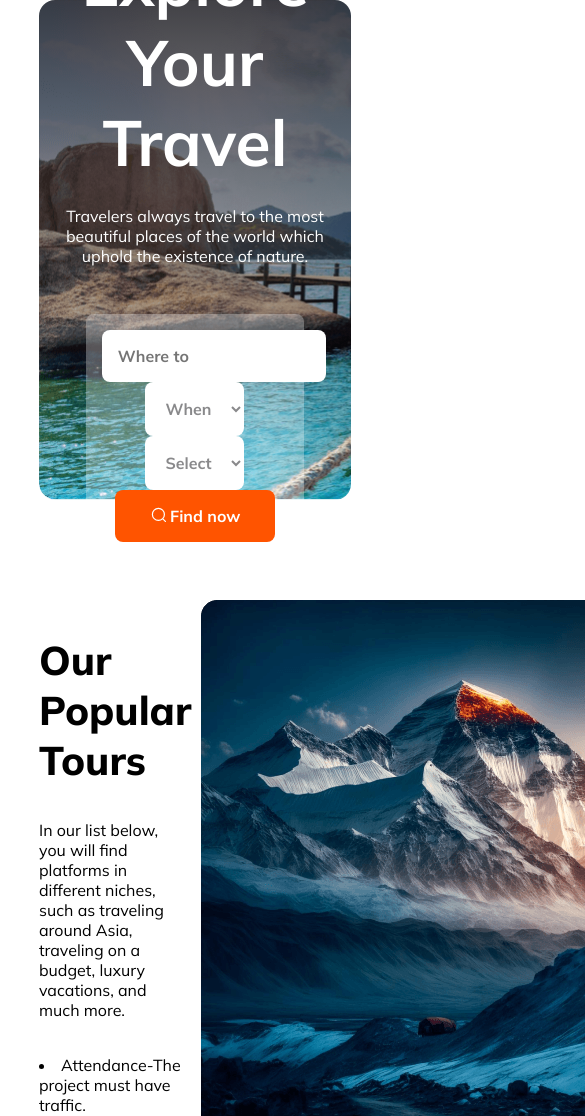
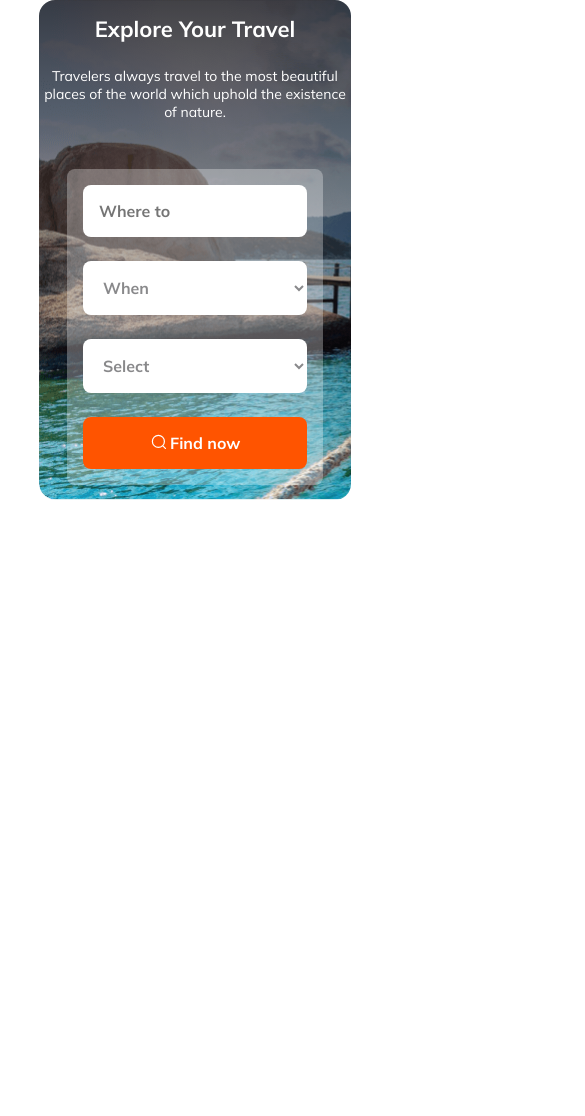
Before and after one commit to MusaddikTahmid/Tahmid-Travel-Blog, a plain HTML site: page index.html in a window 390 px wide. Shown: the top 1116 px of the page, 585 px wide, since content can reach past the window. After the commit the page ends 844 px from the top, so only its background shows below. Drawn offline with Linux system fonts and the light colour scheme.

Commit message:
banner part responsive

```diff
--- a/index.html
+++ b/index.html
@@ -17,7 +17,7 @@
             </h1>
             <p class="banner-descripton"> Travelers always travel to the most beautiful places of the world which uphold the existence of nature.
             </p>
-           <div class="div">
+           <div class="banner-div">
             <div class="banner-options">
                 <input class="search-btn" type="search" placeholder="Where to" name="" id="">
                 <select name="place" id="places">
@@ -39,7 +39,7 @@
 
 
     <!-- main part start here -->
-    <main>
+    <!-- <main>
         <div class="our-popular-tours">
             <div class="our-popular-tours-text">
                 <h2>Our Popular Tours</h2>
@@ -75,7 +75,7 @@
         </div>
 
 
-    </main>
+    </main> -->
     <!-- main part end here -->
     <footer>
 
--- a/styles/responsive.css
+++ b/styles/responsive.css
@@ -0,0 +1,37 @@
+@media screen and (max-width:600px) {
+    *{
+        margin: 0;
+        padding: 0;
+        box-sizing: border-box;
+    }
+    .banner{
+        max-width: 90vh;
+        text-align: center;
+        align-items: center;
+        justify-content: center;
+    }
+    .banner-head{
+        font-size: 22px;
+        font-weight: 800px;
+        color: white;
+        margin-bottom: 24px;
+    }
+    .banner-descripton{
+        color: white;
+        font-size: 14px;
+        font-weight: 400;
+        margin-bottom: 48px;
+    }
+    /* #places{
+        display: flex;
+        flex-direction: column;
+    } */
+    .banner-options{
+        display: flex;
+        flex-direction: column;
+        max-width: 90vh;
+    }
+    .banner-div{
+        /* max-width: 70vh; */
+    }
+}
--- a/styles/style.css
+++ b/styles/style.css
@@ -56,7 +56,7 @@
     border-radius: 8px;
     background: rgba(255, 255, 255, 0.30);
 }
-.div{
+.banner-div{
     display: flex;
     justify-content: center;
 }
```
